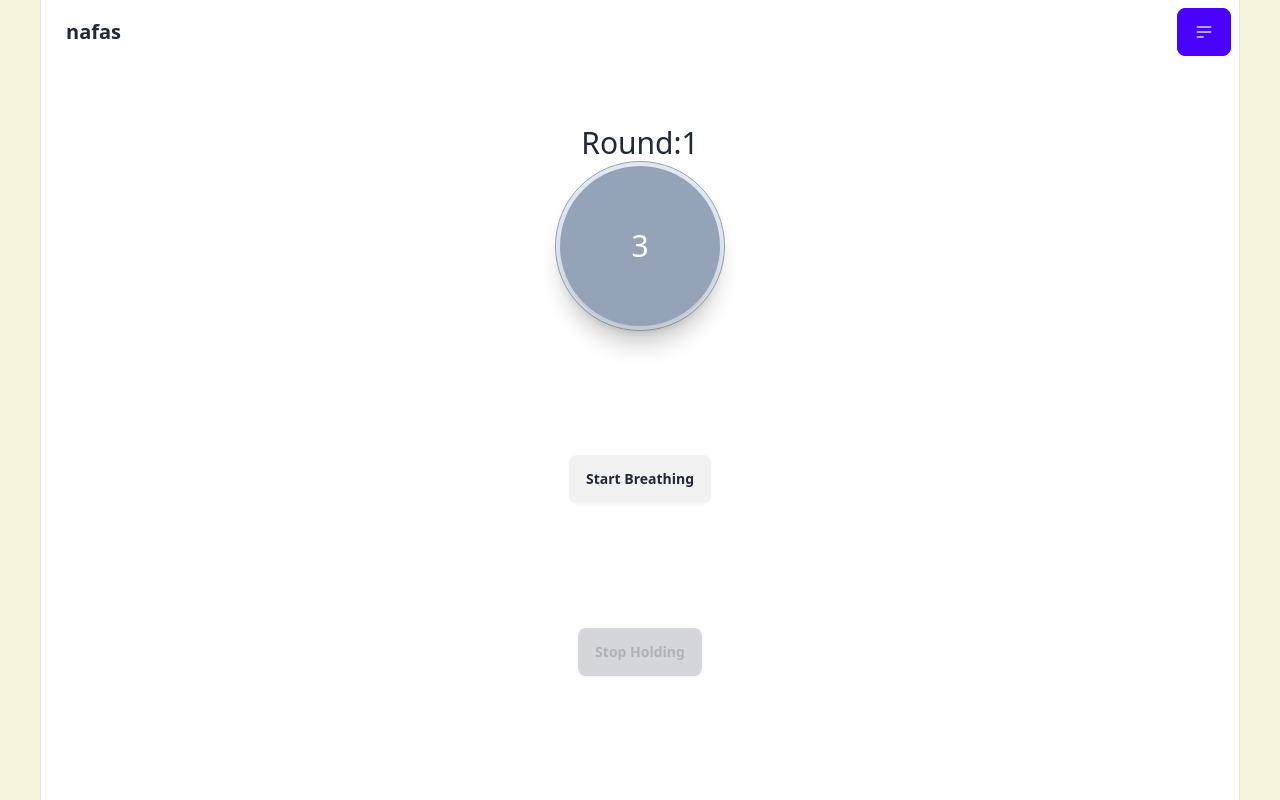
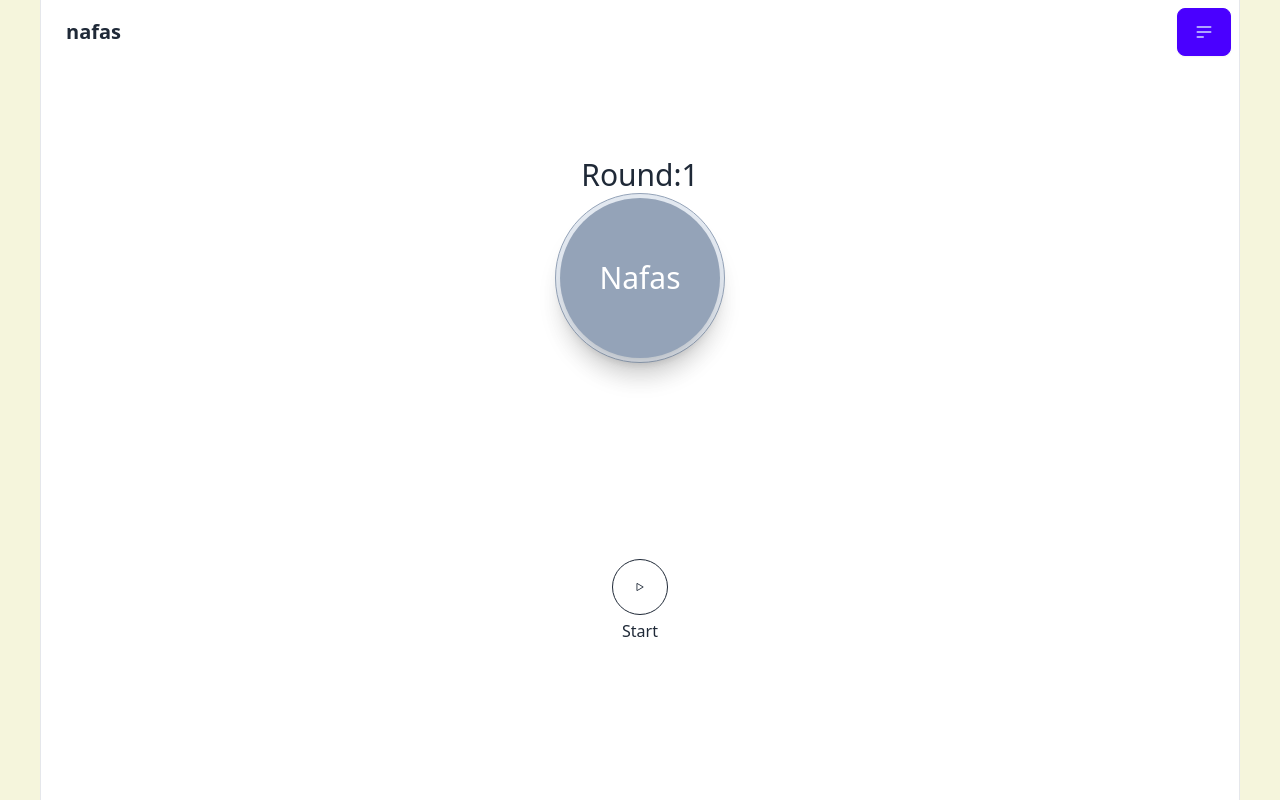
Before and after one commit to Roodbaraky/NafasApp, a React (Vite) app: page / in a window 1280 px wide. Built offline with nearby package versions, Linux system fonts and the light colour scheme.

Commit message:
Changed buttons to native finger-style controls

```diff
--- a/src/components/BreathAnimation.tsx
+++ b/src/components/BreathAnimation.tsx
@@ -1,18 +1,22 @@
 import { motion, useAnimation } from "framer-motion";
 import { useCallback, useContext, useEffect, useRef, useState } from "react";
+import { BiSkipNext } from "react-icons/bi";
+import { BsPause, BsPlay } from "react-icons/bs";
 import { useNavigate } from "react-router-dom";
 import { BreathHolds } from "../contexts/breathHolds";
+import Breathing from "./Breathing";
 import Countdown from "./Countdown";
 import Hold from "./Hold";
 import Recovery from "./Recovery";
-import Breathing from "./Breathing";
 
 export interface Phase {
-  countDown: boolean;
+  countdown: boolean;
   breathing: boolean;
   hold: boolean;
   recovery: boolean;
   complete: boolean;
+  sessionRunning: boolean;
+  sessionPaused: boolean;
 }
 export const BreathAnimation: React.FC = () => {
   const controls = useAnimation();
@@ -28,11 +32,13 @@ export const BreathAnimation: React.FC = () => {
   const [holdTime, setHoldTime] = useState(0);
   const holdStartTime = useRef<number | null>(null);
   const [phase, setPhase] = useState({
-    countDown: false,
+    countdown: false,
     breathing: false,
     hold: false,
     recovery: false,
     complete: false,
+    sessionRunning: false,
+    sessionPaused: false,
   });
 
   const startBreathHold = useCallback(() => {
@@ -75,8 +81,9 @@ export const BreathAnimation: React.FC = () => {
           Round:
           {round}
         </h1>
-        <div className="circle border border-slate-400 border-spacing-8 bg-slate-200 p-1 shadow-xl">
+        <div className="circle border border-slate-400 border-spacing-8 bg-slate-200 p-1  shadow-xl">
           {!Object.values(phase).includes(true) ? (
+            <>
               <motion.div
                 animate={controls}
                 className="circle size-40 flex flex-col place-content-center text-center text-3xl bg-slate-400 text-white shadow-xl"
@@ -87,17 +94,20 @@ export const BreathAnimation: React.FC = () => {
                   ? "hold"
                   : phase.recovery
                   ? "recover"
+                  : !phase.sessionRunning
+                  ? "Nafas"
                   : numOfBreaths}
               </motion.div>
+            </>
           ) : (
             <>
-              {phase.countDown && (
+              {phase.countdown && (
                 <Countdown
                   countDownFrom={countDownFrom}
                   countDown={countDown}
                   setCountDown={setCountDown}
                   onCountdownComplete={() => {
-                    setPhase({ ...phase, countDown: false, breathing: true });
+                    setPhase({ ...phase, countdown: false, breathing: true });
                   }}
                 />
               )}
@@ -125,9 +135,14 @@ export const BreathAnimation: React.FC = () => {
                     setNumOfBreaths(breathsPerRound);
                     if (round < numberOfRounds) {
                       setRound(round + 1);
-                      setPhase({ ...phase, recovery: false, countDown: true });
+                      setPhase({ ...phase, recovery: false, countdown: true });
                     } else {
-                      setPhase({ ...phase, recovery: false, complete: true });
+                      setPhase({
+                        ...phase,
+                        recovery: false,
+                        complete: true,
+                        sessionRunning: false,
+                      });
                     }
                   }}
                 />
@@ -135,24 +150,46 @@ export const BreathAnimation: React.FC = () => {
             </>
           )}
         </div>
+        <div className="text-center text-3xl h-10">
+          {phase.hold && (holdTime / 1000).toFixed(1)}
         </div>
+      </div>
+      <section>
+        {!phase.hold ? (
+          <label
+            htmlFor="play-pause-btn"
+            className="flex flex-col gap-1 text-center"
+          >
             <button
-        className="btn"
+              id="play-pause-btn"
+              className="btn btn-outline rounded-full size-14"
               onClick={() => {
-          setPhase({ ...phase, countDown: true });
+                if (!phase.sessionRunning) {
+                  setPhase({ ...phase, countdown: true, sessionRunning: true });
+                  setBreathHolds([]);
+                } else {
+                  //detect current phase
+                  //pause/stop current phase
+                  //resume/start again from current phrase on next click
+                }
               }}
             >
-        Start Breathing
+              {!phase.sessionRunning ? <BsPlay /> : <BsPause />}
             </button>
+            {!phase.sessionRunning ? "Start" : "Pause"}
+          </label>
+        ) : (
           <div className="flex flex-col">
-        <div>{phase.hold && holdTime / 1000}</div>
             <button
-          className={`btn ${phase.hold ? "" : "btn-disabled"}`}
+              className={`btn rounded-full size-14  btn-outline
+              `}
               onClick={endBreathHold}
             >
-          Stop Holding
+              <BiSkipNext />
             </button>
           </div>
+        )}
+      </section>
     </section>
   );
 };
```
Lines whose indentation alone changed are shown as unchanged.
